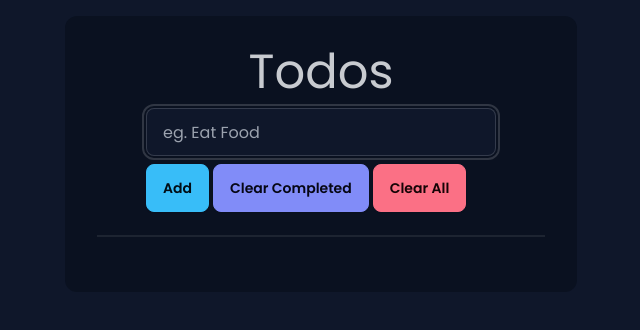
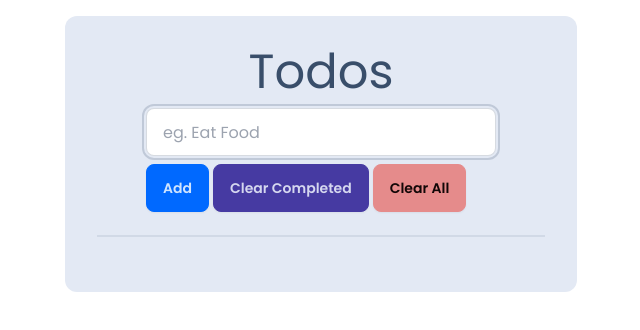
Before and after one commit to Van-sh/ToDo, a React (Vite) app: page / in a window 1280 px wide. Shown: the top 330 px of the page, without its empty margins (319-959 px from the left). Built offline with nearby package versions, Linux system fonts and the light colour scheme.

Commit message:
Fixed default theme Made it so if the OS theme is light, it defaults to light theme instead of always being in dark theme

```diff
--- a/index.html
+++ b/index.html
@@ -1,5 +1,5 @@
 <!doctype html>
-<html lang="en" data-theme="night">
+<html lang="en" data-theme="">
 
 <head>
     <meta charset="UTF-8" />
--- a/tailwind.config.js
+++ b/tailwind.config.js
@@ -9,5 +9,6 @@
     plugins: [daisyui],
     daisyui: {
         themes: ["winter", "night"],
+        darkTheme: "night"
     },
 };
```
